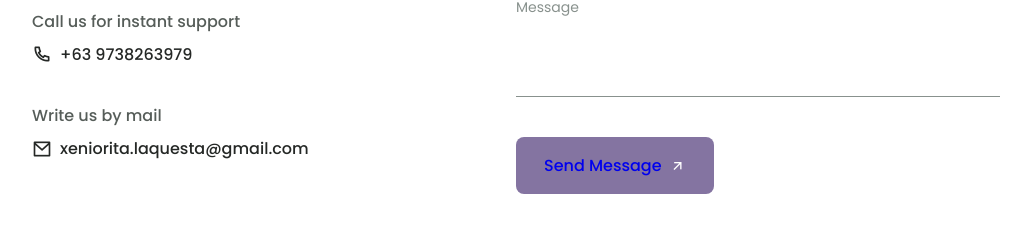
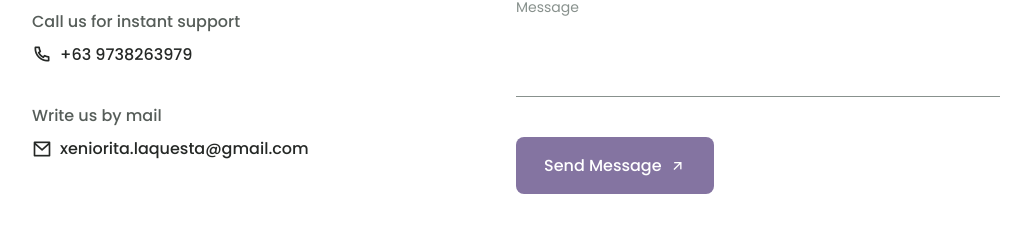
Before and after one commit to Xenalondra/websites, a plain HTML site: page Purrfect-Website/index.html in a window 1280 px wide. Shown: the part 9603-9846 px from the top of the page, without its empty margins (124-1155 px from the left). Drawn offline with nearby package versions, Linux system fonts and the light colour scheme.

Commit message:
Update index.html

```diff
--- a/Purrfect-Website/index.html
+++ b/Purrfect-Website/index.html
@@ -893,7 +893,7 @@
                         </div>
 
                         <button class="button button--flex">
-                            <a href="mailto:xeniorita.laquesta@gmail.com" style="text-decoration:none;">
+                            <a href="mailto:xeniorita.laquesta@gmail.com" style="text-decoration:none; color: white;">
                             Send Message
                             </a>
                             <i class="ri-arrow-right-up-line button__icon"></i>
```
